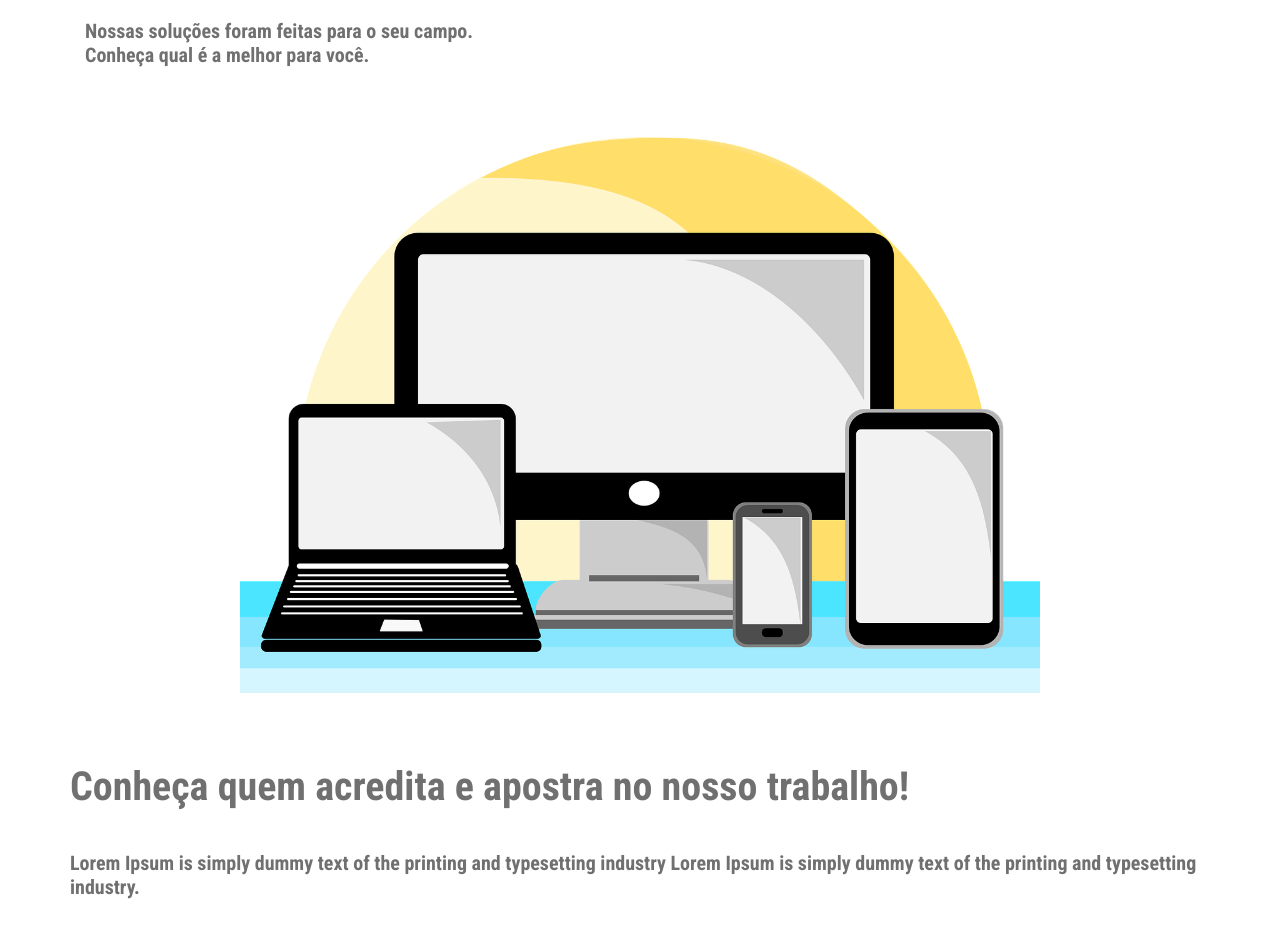
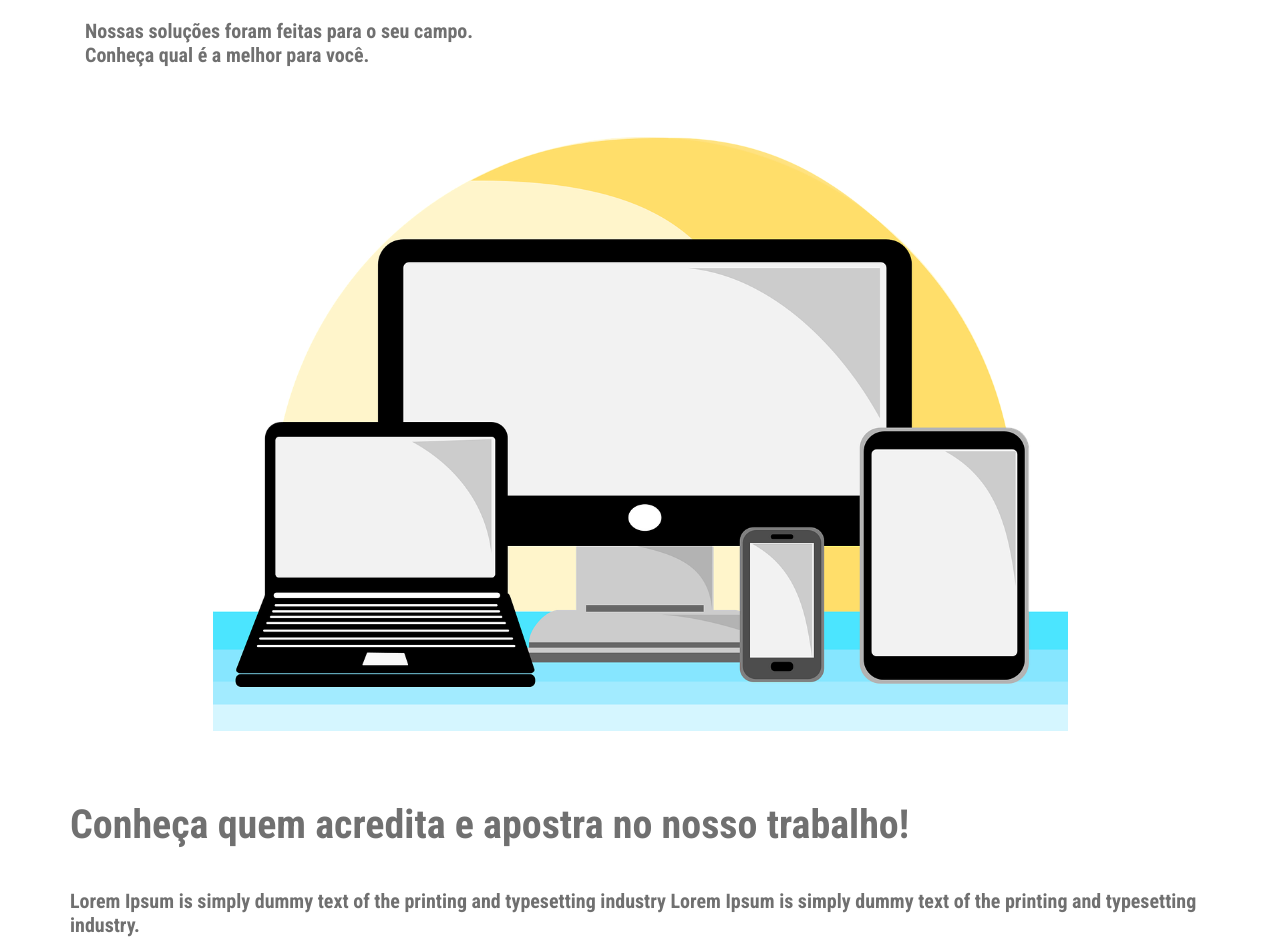
Before and after one commit to DekoAlencar/Uaify-site, a plain HTML site: page index.html in a window 1280 px wide. Shown: the part 1340-2277 px from the top of the page. Drawn offline with nearby package versions, Linux system fonts and the light colour scheme; a script that the page names is missing.

Commit message:
img dimensionamento

```diff
--- a/index.html
+++ b/index.html
@@ -110,7 +110,7 @@
                     </div>
                 </div>
                 <div class="row">
-                    <img class="center" src="img/computers-2690565_1280.png" width="800">
+                    <img class="center" src="img/computers-2690565_1280.png" width="75%">
                 </div>
                 <div class="row">
                     <h1 class="aling-content-center">Conheça quem acredita e apostra no nosso trabalho!</h1>
```
